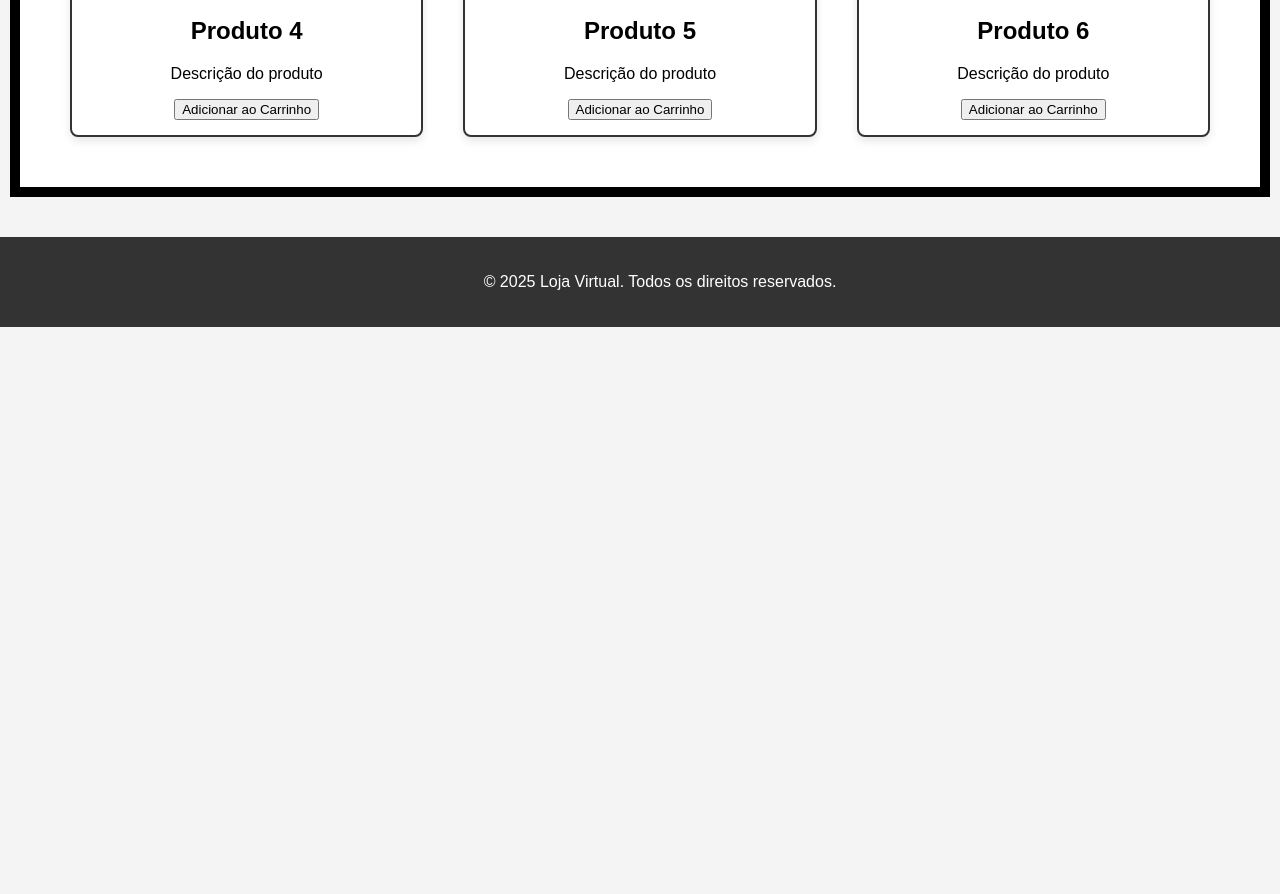
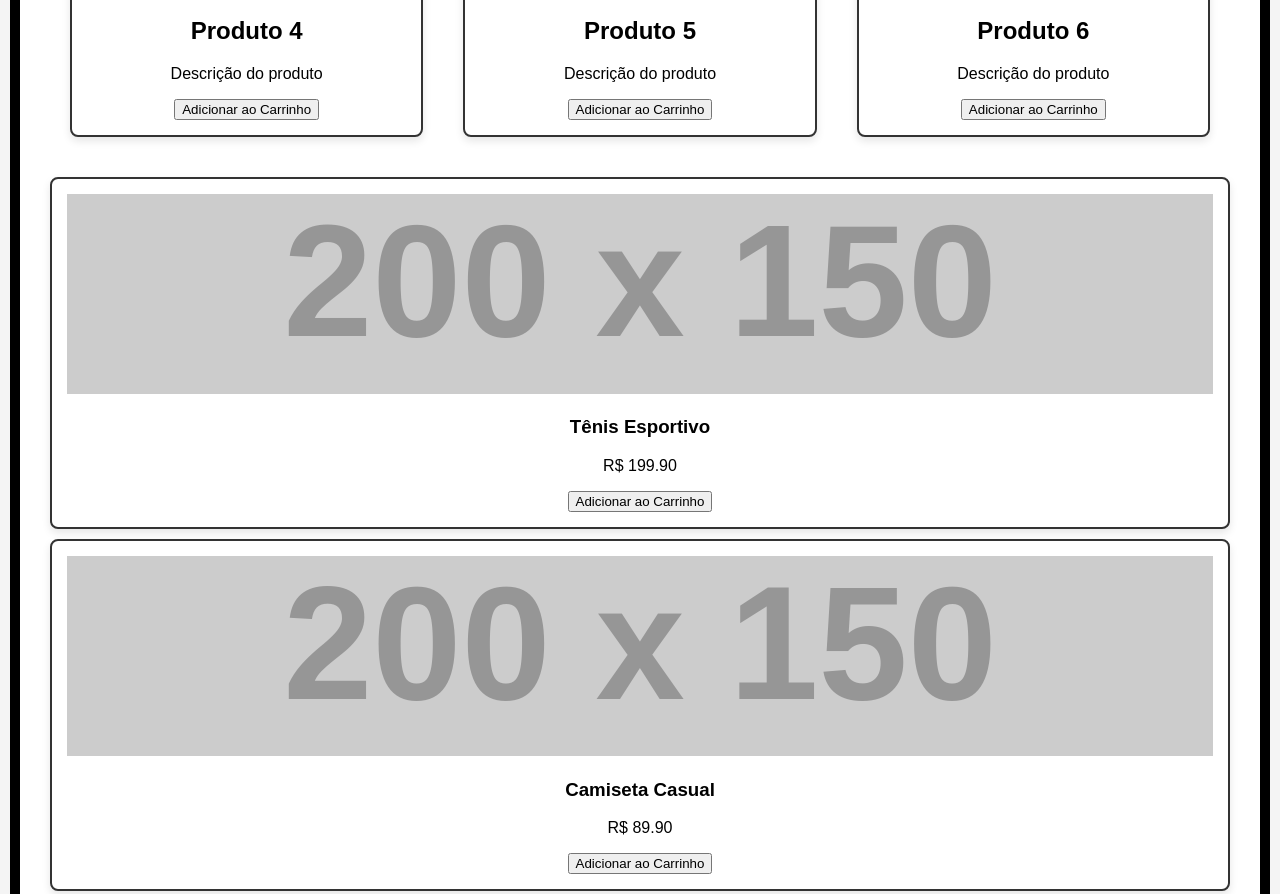
Before and after one commit to marllin23/Loja-virtual, a plain HTML site: page index.html in a window 1280 px wide. Shown: the part 494-1388 px from the top of the page. Before the commit the page ends 821 px from the top, so only its background shows below. Drawn offline with Linux system fonts and the light colour scheme; placeholder pictures from the web are drawn by us.

Commit message:
Update index.html

```diff
--- a/index.html
+++ b/index.html
@@ -95,7 +95,7 @@
     <footer>
         <p>&copy; 2025 Loja Virtual. Todos os direitos reservados.</p>
     </footer>
-<script src="js/script.js"></script>
+<script src="js/produtos.js"></script>
 
 </body>
 </html>
```
